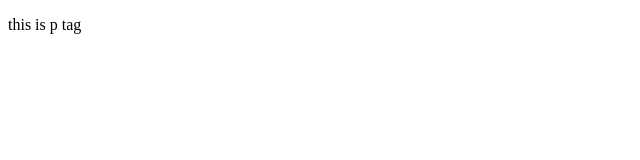
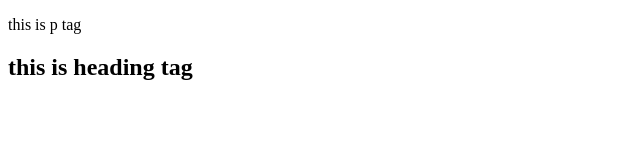
Before and after one commit to agiratech-karthikj/angularJs, a plain HTML site: page demoPage.html in a window 1280 px wide. Shown: the whole page, without its empty margins (0-640 px from the left). Drawn offline with Linux system fonts and the light colour scheme.

Commit message:
Added Heading tag

```diff
--- a/demoPage.html
+++ b/demoPage.html
@@ -6,5 +6,6 @@
 </head>
 <body>
 	<p>this is p tag</p>
+	<h2>this is heading tag</h2>
 </body>
 </html>
```
